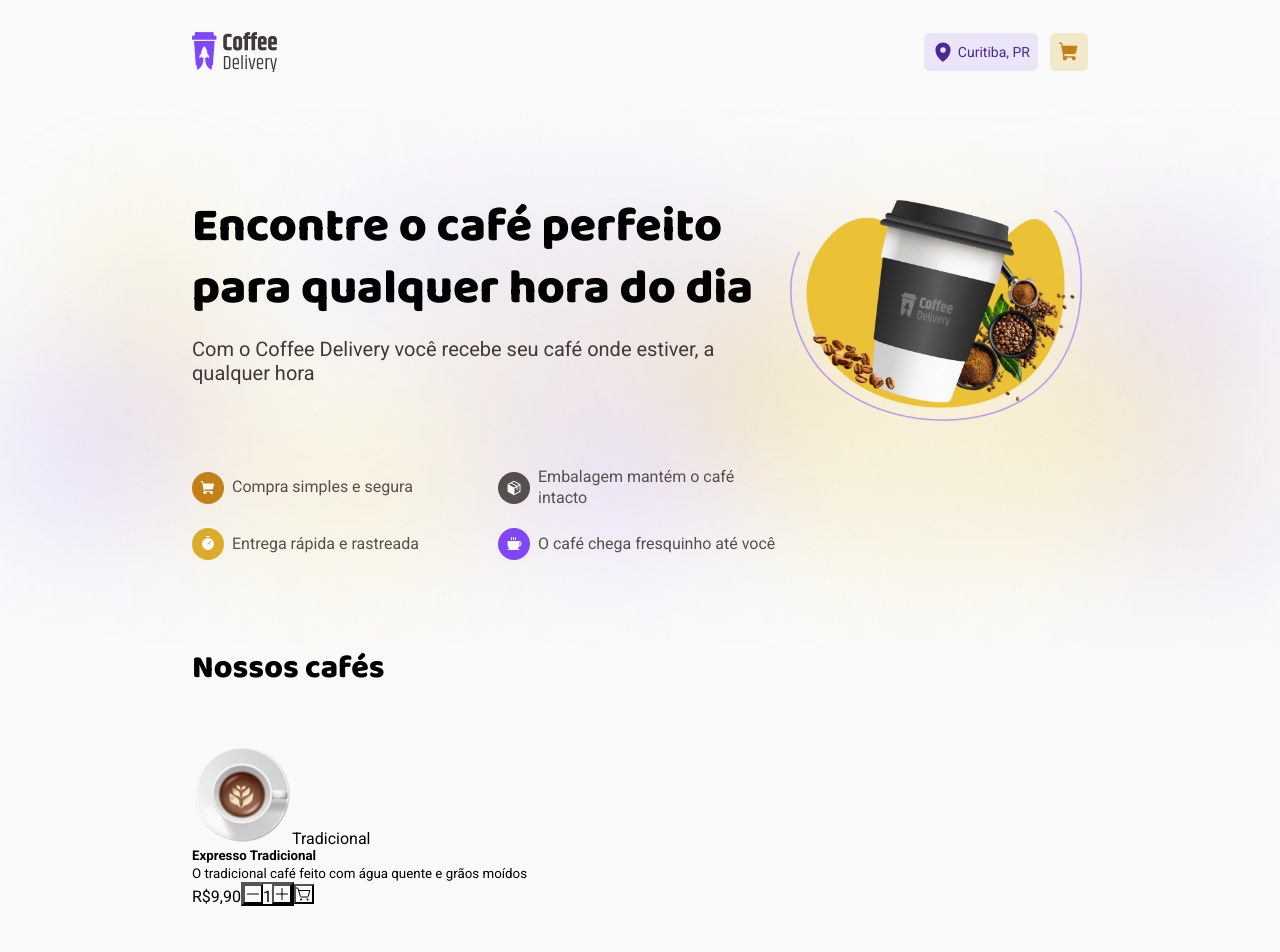
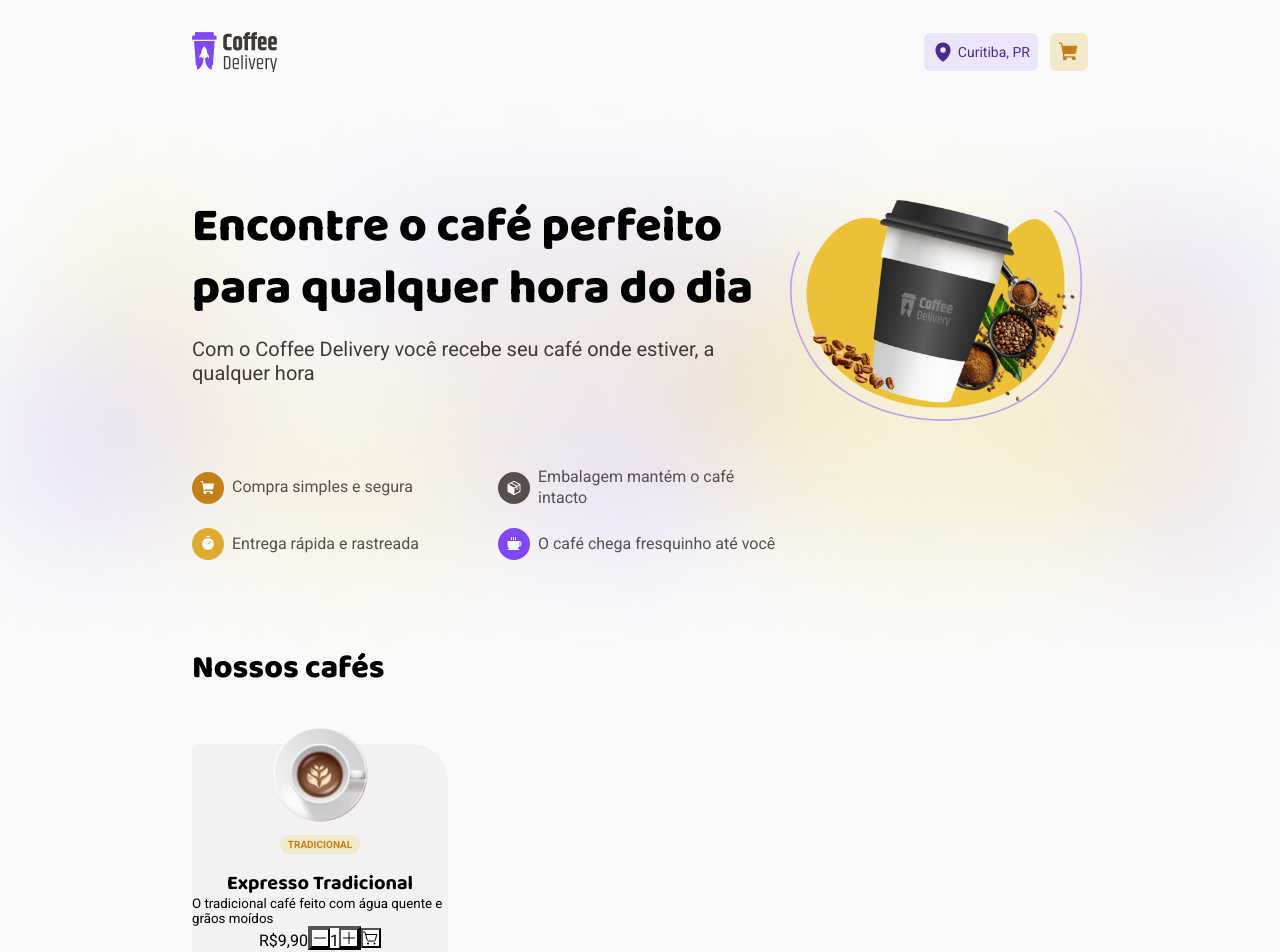
Before and after one commit to larissapissurno/coffee-delivery-react, a React (Vite) app: page / in a window 1280 px wide. Shown: the top 952 px of the page. Built offline with nearby package versions, Linux system fonts and the light colour scheme.

Commit message:
coffee card styles

```diff
--- a/src/pages/Home/components/CoffeeCard/index.tsx
+++ b/src/pages/Home/components/CoffeeCard/index.tsx
@@ -7,7 +7,7 @@ export function CoffeeCard() {
     <ContentWrapper>
       <img src={creamyEspressoImage} alt="" />
       <span>Tradicional</span>
-      <h5>Expresso Tradicional</h5>
+      <h3>Expresso Tradicional</h3>
       <small>O tradicional café feito com água quente e grãos moídos</small>
 
       <div>
--- a/src/pages/Home/components/CoffeeCard/styles.ts
+++ b/src/pages/Home/components/CoffeeCard/styles.ts
@@ -1,5 +1,35 @@
 import styled from 'styled-components'
 
-export const ContentWrapper = styled.div``
+export const ContentWrapper = styled.div`
+  display: flex;
+  flex-direction: column;
+  justify-content: flex-start;
+  align-items: center;
+
+  background-color: ${(props) => props.theme['base-card']};
+  border-radius: 6px 36px 6px 36px;
+  width: 16rem;
+  height: 19.375rem;
+
+  img {
+    margin-top: -20px;
+  }
+
+  > span {
+    margin-top: 0.74rem;
+    padding: 0.25rem 0.5rem;
+    border-radius: 100px;
+    background-color: ${(props) => props.theme['primary-300']};
+
+    text-transform: uppercase;
+    font-weight: 700;
+    font-size: 0.625rem;
+    color: ${(props) => props.theme['primary-700']};
+  }
+
+  h3 {
+    margin-top: 1rem;
+  }
+`
 
 export const StyledCounter = styled.button``
--- a/src/styles/global.ts
+++ b/src/styles/global.ts
@@ -15,12 +15,29 @@ export const GlobalStyle = createGlobalStyle`
     background: ${(props) => props.theme.background};
   }
 
-  h1 {
+  // titles
+  h1, h2, h3, h4 {
     font-family: 'Baloo 2';
     font-style: normal;
+    line-height: 130%;
+    font-weight: 700;
+  }
+
+  h1 {
     font-weight: 800;
     font-size: 48px;
-    line-height: 130%;
+  }
+
+  h2 {
+    font-size: 32px;
+  }
+
+  h3 {
+    font-size: 20px;
+  }
+
+  h4 {
+    font-size: 18px;
   }
 
   button {
```
